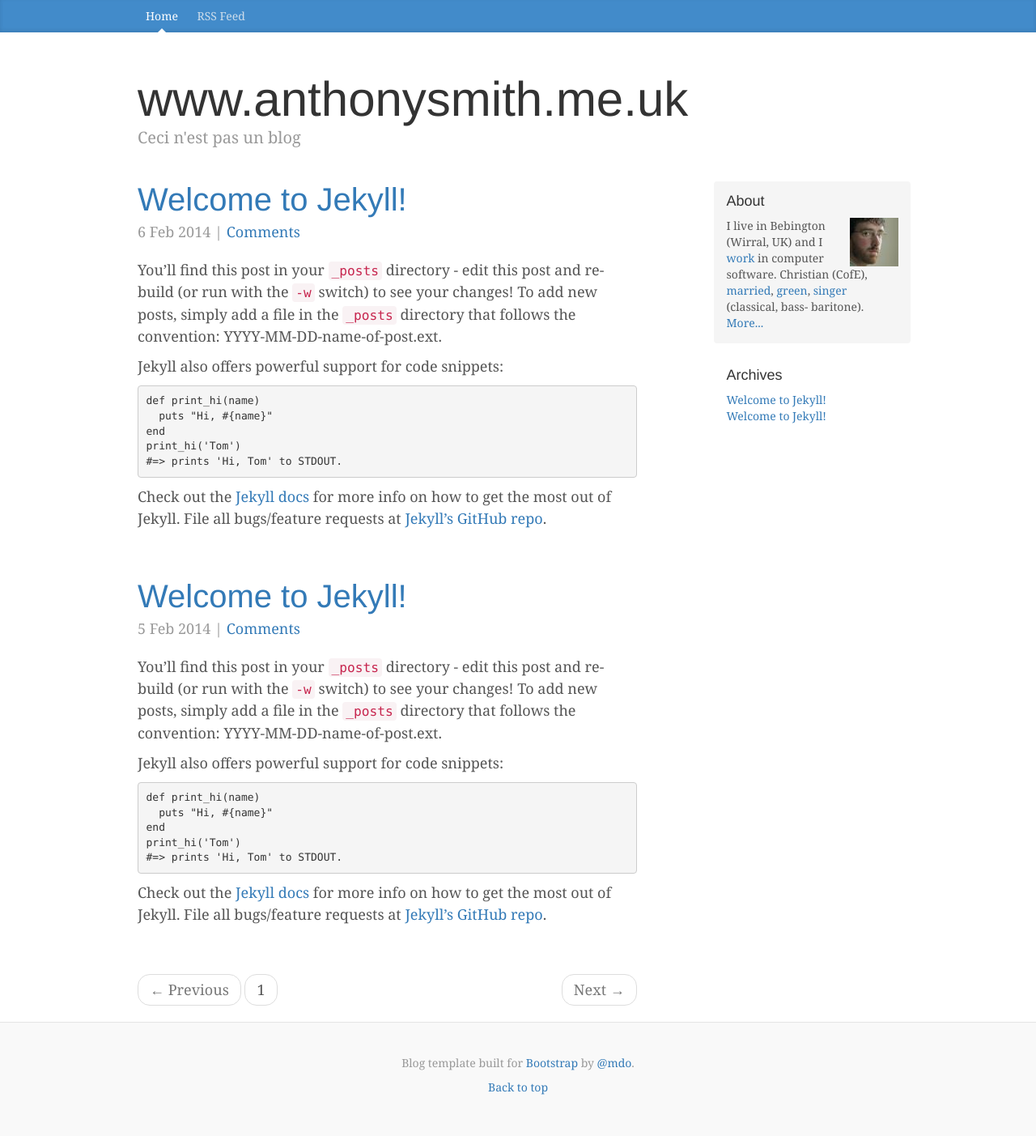
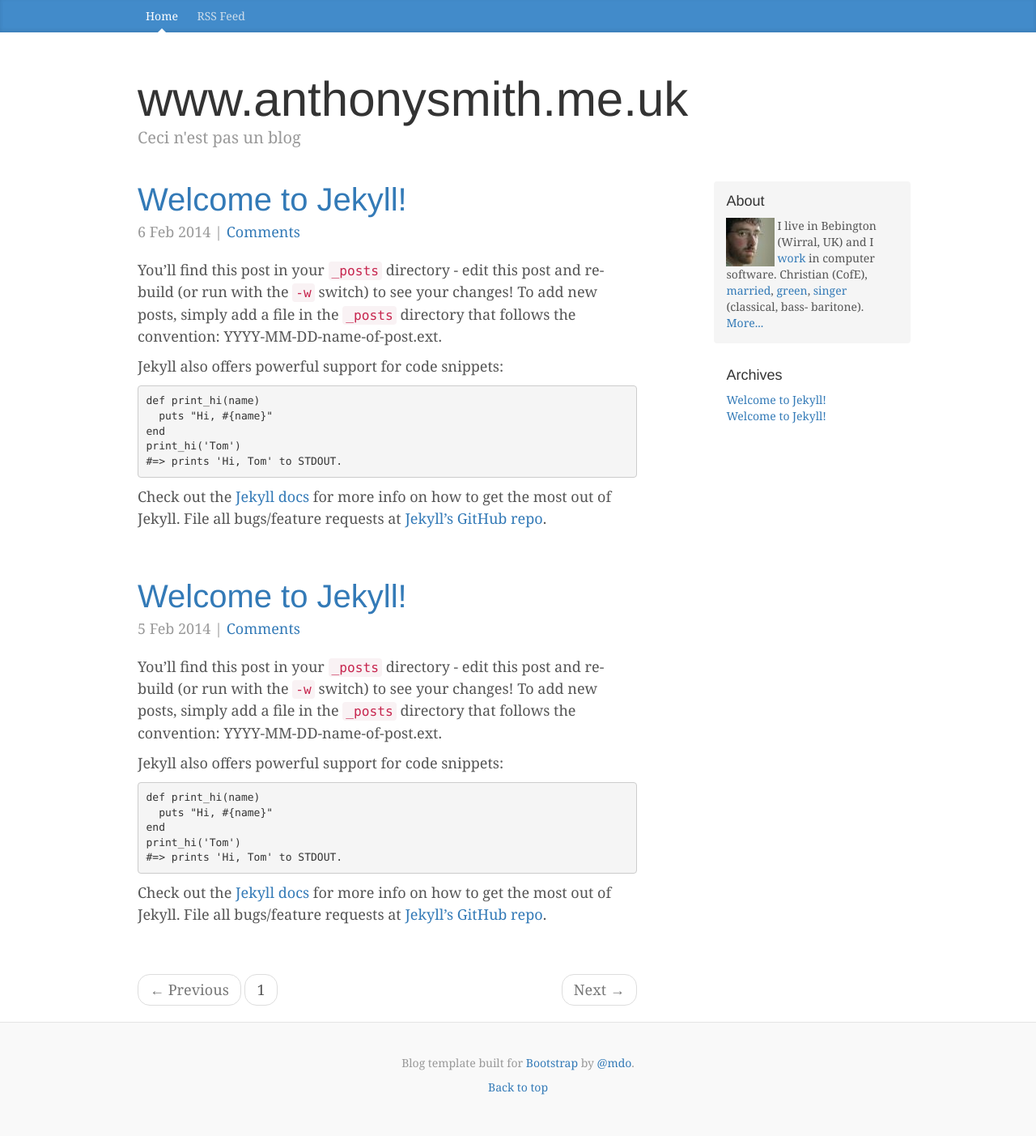
Before and after one commit to anthonyjsmith/anthonyjsmith.github.io, a Jekyll site: the page built from index.html, in a window 1280 px wide. Shown: the whole page at 81% size. Built offline with Jekyll 4.4.1, drawn with Linux system fonts in a browser that asks for light colours; nearby versions of some CDN libraries; Markdown is read by kramdown in place of the engine named in the settings; the list of posts is cut into pages by our own code; comment, search, counter and statistics services are not loaded.

Commit message:
tweak sidebar

```diff
--- a/_includes/sidebar.html
+++ b/_includes/sidebar.html
@@ -2,7 +2,7 @@
         <div class="col-sm-3 col-sm-offset-1 blog-sidebar">
           <div class="sidebar-module sidebar-module-inset">
             <h4>About</h4>
-            <p><img alt="Me" title="Me" src="/assets/me.jpg" align="right"> I live in Bebington (Wirral, UK) and I <a href="http://www.enkaptic.co.uk/about/">work</a> in computer software. Christian (CofE), <a href="http://elinevanasperen.wordpress.com/">married</a>, <a href="http://www.anthonysmith.me.uk/2011/09/13/why-would-a-christian-join-the-green-party/">green</a>, <a href="http://www.anthonysmith.me.uk/singing/">singer</a> (classical, bass- baritone). <a href="http://www.anthonysmith.me.uk/about/">More...</a></p>
+            <p><img alt="Me" title="Me" src="/assets/me.jpg" align="left" style="padding-right:3px;"> I live in Bebington (Wirral, UK) and I <a href="http://www.enkaptic.co.uk/about/">work</a> in computer software. Christian (CofE), <a href="http://elinevanasperen.wordpress.com/">married</a>, <a href="http://www.anthonysmith.me.uk/2011/09/13/why-would-a-christian-join-the-green-party/">green</a>, <a href="http://www.anthonysmith.me.uk/singing/">singer</a> (classical, bass- baritone). <a href="http://www.anthonysmith.me.uk/about/">More...</a></p>
           </div>
           <div class="sidebar-module">
             <h4>Archives</h4>
```
